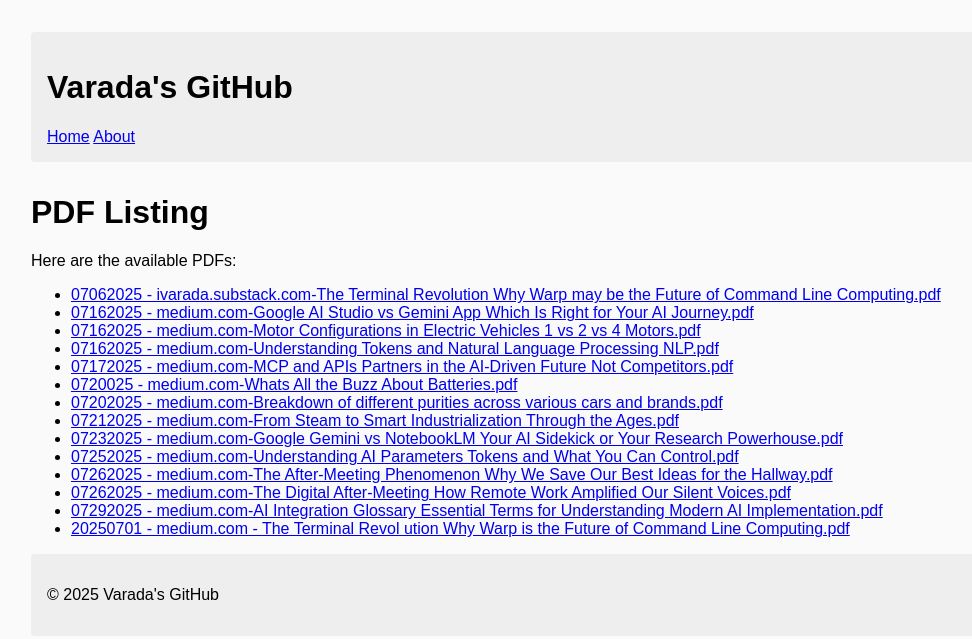
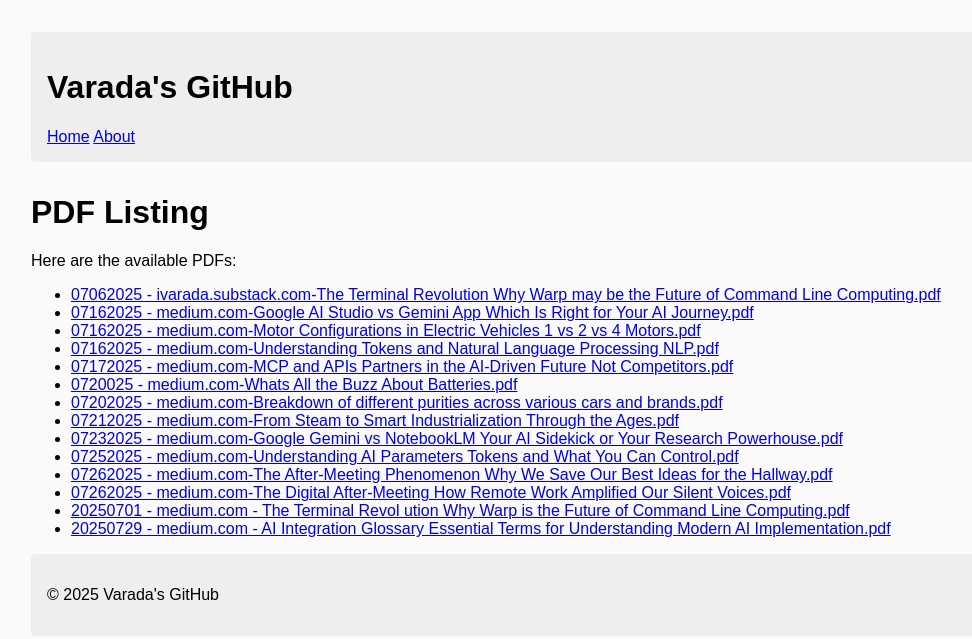
Before and after one commit to ivarada/ivarada.github.io, a Jekyll site: the page built from medium/pdf/index.md, in a window 1280 px wide. Shown: the top 639 px of the page, without its empty margins (1-973 px from the left). Built offline with Jekyll 4.4.1, drawn with Linux system fonts in a browser that asks for light colours.

Commit message:
Update PDF Listing

```diff
--- a/medium/pdf/index.md
+++ b/medium/pdf/index.md
@@ -19,5 +19,5 @@ Here are the available PDFs:
 - [07252025 - medium.com-Understanding AI Parameters Tokens and What You Can Control.pdf](07252025 - medium.com-Understanding AI Parameters Tokens and What You Can Control.pdf)
 - [07262025 - medium.com-The After-Meeting Phenomenon Why We Save Our Best Ideas for the Hallway.pdf](07262025 - medium.com-The After-Meeting Phenomenon Why We Save Our Best Ideas for the Hallway.pdf)
 - [07262025 - medium.com-The Digital After-Meeting How Remote Work Amplified Our Silent Voices.pdf](07262025 - medium.com-The Digital After-Meeting How Remote Work Amplified Our Silent Voices.pdf)
-- [07292025 - medium.com-AI Integration Glossary Essential Terms for Understanding Modern AI Implementation.pdf](07292025 - medium.com-AI Integration Glossary Essential Terms for Understanding Modern AI Implementation.pdf)
 - [20250701 - medium.com - The Terminal Revol ution Why Warp is the Future of Command Line Computing.pdf](20250701 - medium.com - The Terminal Revol ution Why Warp is the Future of Command Line Computing.pdf)
+- [20250729 - medium.com - AI Integration Glossary Essential Terms for Understanding Modern AI Implementation.pdf](20250729 - medium.com - AI Integration Glossary Essential Terms for Understanding Modern AI Implementation.pdf)
```
